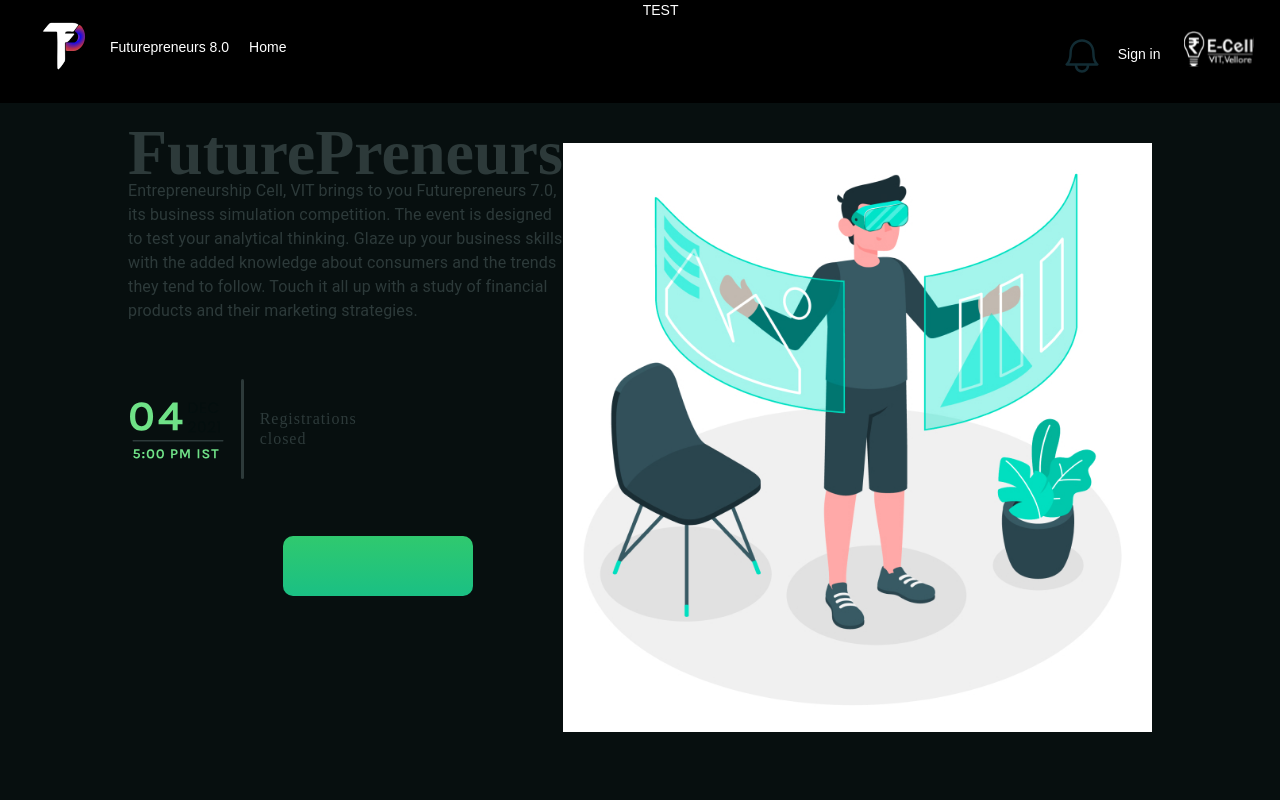
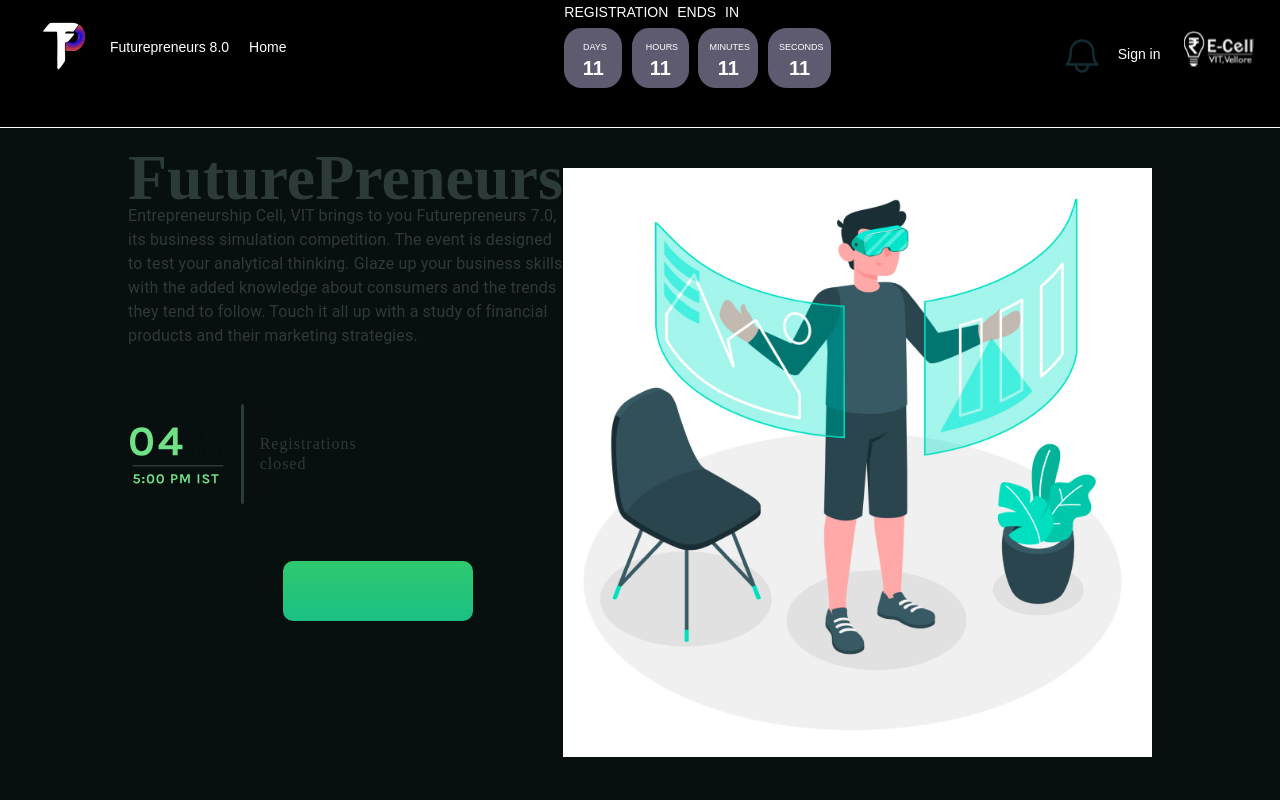
Before and after one commit to ecellvit/FuturePreneurs-22, a Next.js app: page / in a window 1280 px wide. Shown: the top 800 px of the page. Built offline with nearby package versions, Linux system fonts and the light colour scheme; no server answers.

Commit message:
navbar counter

```diff
--- a/components/NavigationBar.jsx
+++ b/components/NavigationBar.jsx
@@ -105,7 +105,31 @@ const NavigationBar = (props) => {
               </li>
             </ul>
           </div>
-          <div className={`${styles.flexMid} ${styles.responsive}`}>TEST</div>
+          <div className={`${styles.flexMid} ${styles.responsive}`}>
+            <div className={styles.headerMid}>
+              REGISTRATION ENDS IN&nbsp;&nbsp;
+            </div>
+            <div className={styles.counterWrapper}>
+              <div className={`${styles.counterCard} ${styles.counterCard1}`}>
+                <div className={styles.counterCardHead}>
+                  &nbsp;&nbsp;&nbsp;DAYS&nbsp;&nbsp;&nbsp;
+                </div>
+                <div className={styles.counterCardBody}>11</div>
+              </div>
+              <div className={`${styles.counterCard} ${styles.counterCard2}`}>
+                <div className={styles.counterCardHead}>&nbsp;HOURS&nbsp;</div>
+                <div className={styles.counterCardBody}>11</div>
+              </div>
+              <div className={`${styles.counterCard} ${styles.counterCard3}`}>
+                <div className={styles.counterCardHead}>MINUTES</div>
+                <div className={styles.counterCardBody}>11</div>
+              </div>
+              <div className={`${styles.counterCard} ${styles.counterCard4}`}>
+                <div className={styles.counterCardHead}>SECONDS</div>
+                <div className={styles.counterCardBody}>11</div>
+              </div>
+            </div>
+          </div>
           <div className={styles.flexRight}>
             <ul>
               <li>
--- a/styles/NavigationBar.module.css
+++ b/styles/NavigationBar.module.css
@@ -5,6 +5,8 @@
   padding-right: 2%;
   justify-content: space-between;
   width: 100%;
+  height: 16vh;
+  border-bottom: 1px solid white;
 }
 
 .logoBrand {
@@ -19,6 +21,42 @@
 .flexLeft ul li {
   display: inline-block;
   padding-right: 20px;
+}
+
+.flexMid .counterWrapper {
+  display: flex;
+  justify-content: space-around;
+  text-align: center;
+}
+
+.flexMid .headerMid {
+  margin-top: 1%;
+  word-spacing: 5px;
+  font-weight: lighter;
+  text-align: center;
+}
+.flexMid .counterCard {
+  margin-right: 5%;
+  margin-top: 3%;
+  padding-top: 5%;
+  padding-bottom: 5%;
+  background-color: #5e5b71;
+  border-radius: 30%;
+  padding-left: 5%;
+  padding-right: 5%;
+}
+
+.flexMid .counterCardHead {
+  position: relative;
+  padding-bottom: 2%;
+  left: 4%;
+  font-size: 9px;
+}
+
+.flexMid .counterCardBody {
+  text-align: center;
+  font-weight: bolder;
+  font-size: 20px;
 }
 
 .flexRight button {
@@ -56,7 +94,6 @@
 
 @media only screen and (max-width: 900px) {
   .navbar {
-    /* margin-left: 10%; */
     width: 105%;
   }
   .responsive {
```
